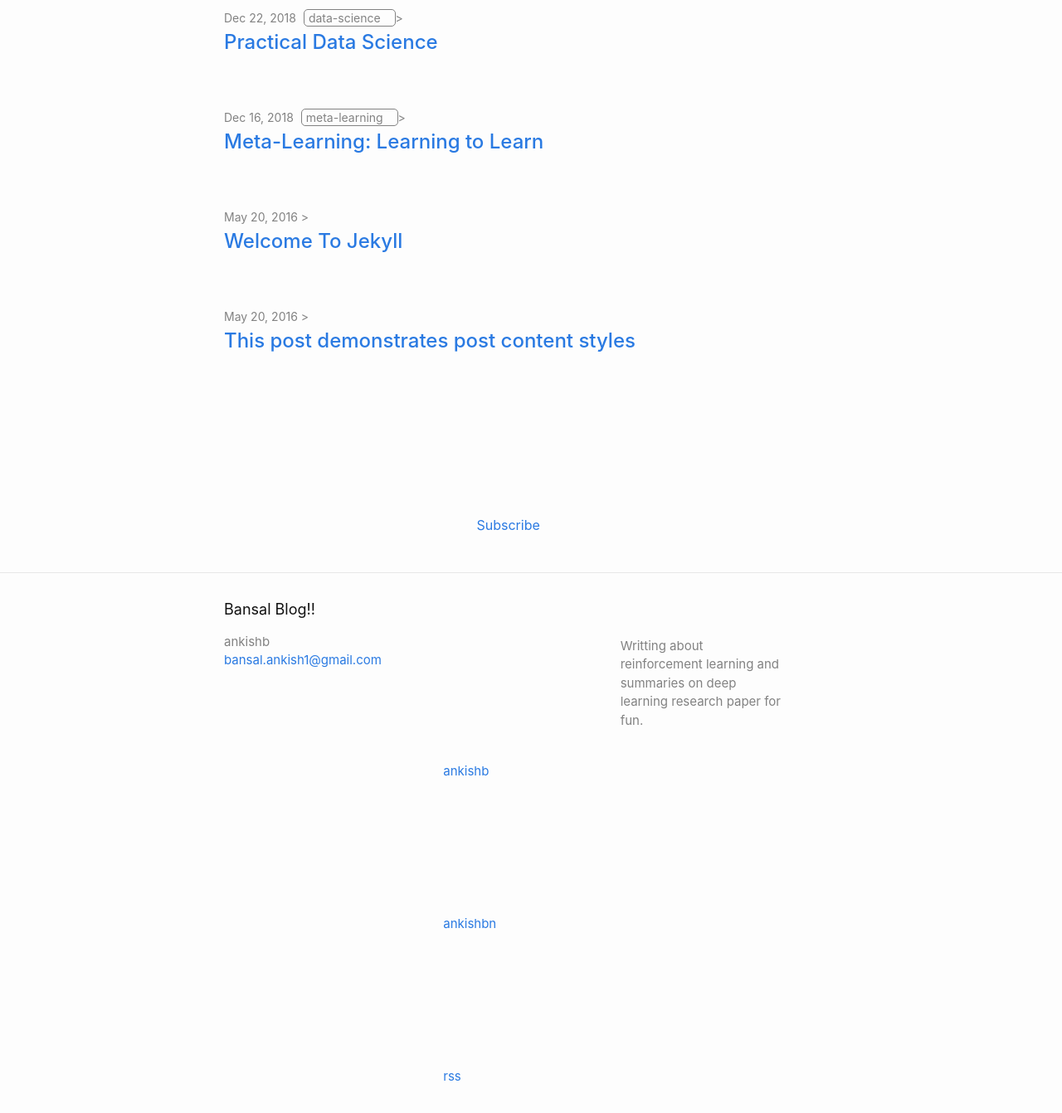
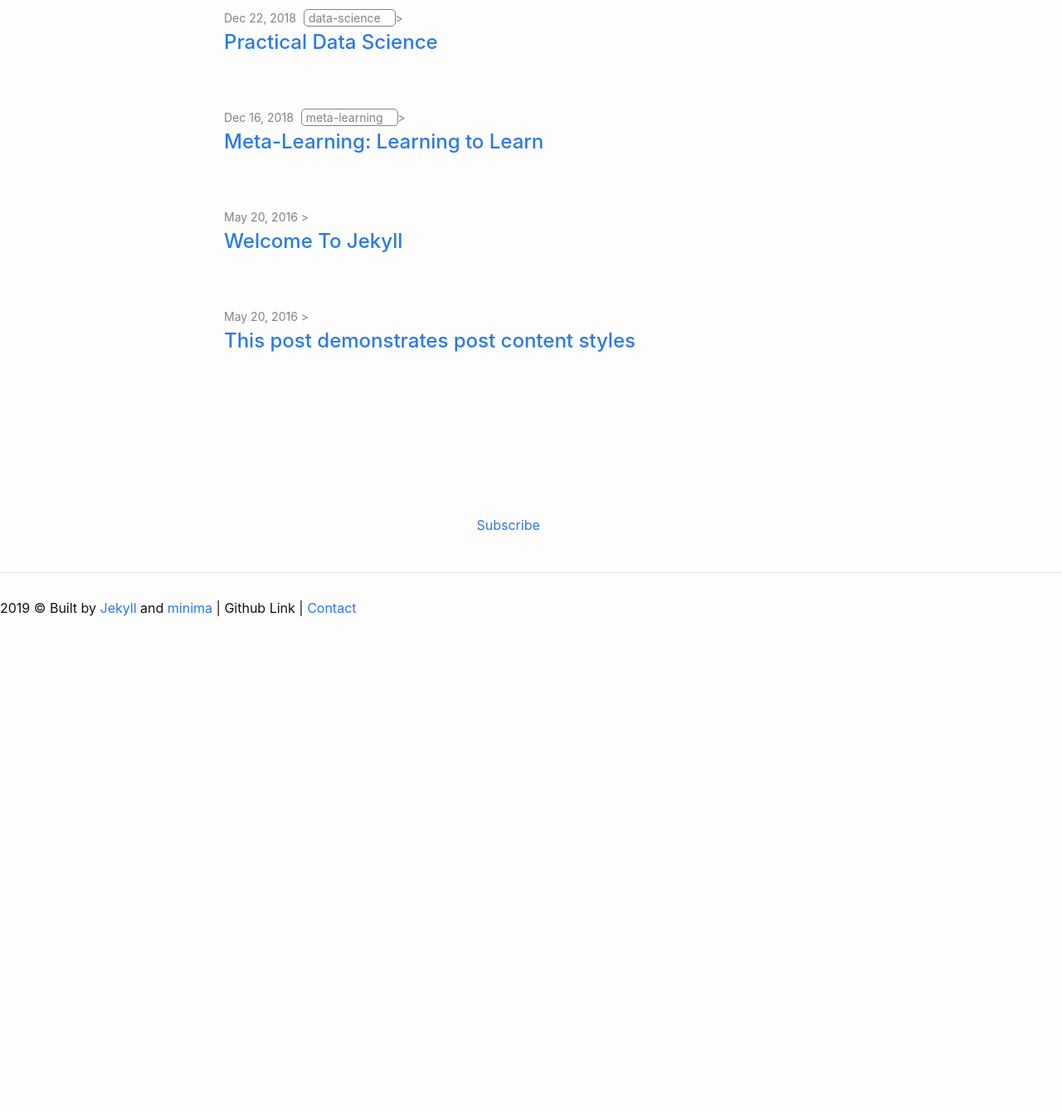
Before and after one commit to ankishb/ankishb.github.io, a Jekyll site: the page built from README.md, in a window 1280 px wide and 1400 px high, scrolled down 986 px. Shown: the top 1342 px of the window at 83% size. Built offline with Jekyll 4.4.1, drawn with Linux system fonts in a browser that asks for light colours; our own code applies the rules of GitHub Pages for plain Markdown files; after the commit the page ends 1791 px from its top, so only the background shows below that.

Commit message:
Update footer style and remove feed rss

```diff
--- a/_includes/footer.html
+++ b/_includes/footer.html
@@ -1,35 +1,4 @@
-<footer class="site-footer h-card">
-  <data class="u-url" href="{{ "/" | relative_url }}"></data>
-
-  <div class="wrapper">
-
-    <h2 class="footer-heading">{{ site.title | escape }}</h2>
-
-    <div class="footer-col-wrapper">
-      <div class="footer-col footer-col-1">
-        <ul class="contact-list">
-          <li class="p-name">
-            {%- if site.author -%}
-              {{ site.author | escape }}
-            {%- else -%}
-              {{ site.title | escape }}
-            {%- endif -%}
-            </li>
-            {%- if site.email -%}
-            <li><a class="u-email" href="mailto:{{ site.email }}">{{ site.email }}</a></li>
-            {%- endif -%}
-        </ul>
-      </div>
-
-      <div class="footer-col footer-col-2">
-        {%- include social.html -%}
-      </div>
-
-      <div class="footer-col footer-col-3">
-        <p>{{- site.description | escape -}}</p>
-      </div>
-    </div>
-
-  </div>
-
+<div style="clear: both;"/>
+<footer class="site-footer">
+    2019 &copy; Built by <a href="https://jekyllrb.com/" target="_blank">Jekyll</a> and <a href="https://github.com/jekyll/minima/" target="_blank">minima</a> | <a href="https://github.com/ankishb/" target="_blank"></a> Github Link | <a href="{{ '/About.html' | relative_url }}">Contact</a>
 </footer>
```
